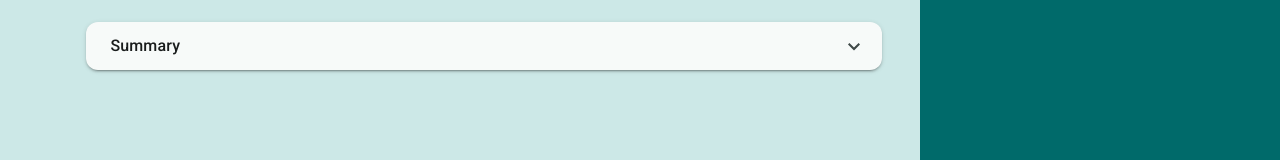
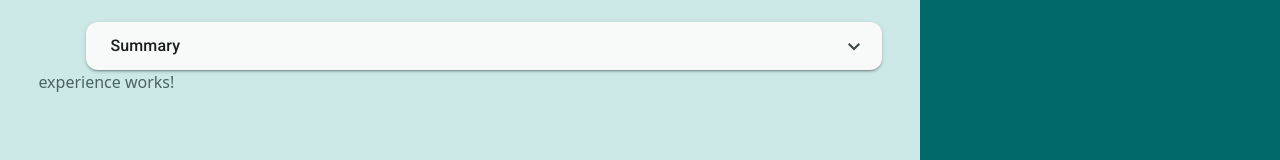
Before and after one commit to Luk33374/CV-app, an Angular app: page / in a window 1280 px wide. Shown: the part 154-314 px from the top of the page. Built offline with nearby package versions, Linux system fonts and the light colour scheme.

Commit message:
CREATE: experience component

```diff
--- a/src/app/app.html
+++ b/src/app/app.html
@@ -2,6 +2,7 @@
   <mat-drawer-content>
     <app-heading />
     <app-summary />
+    <app-experience />
   </mat-drawer-content>
   <mat-drawer mode="side" position="end" opened><pre>Drawer content</pre></mat-drawer>
 </mat-drawer-container>
--- a/src/app/app.ts
+++ b/src/app/app.ts
@@ -2,10 +2,11 @@ import { Component, signal } from '@angular/core';
 import { MatSidenavModule } from '@angular/material/sidenav';
 import { Heading } from './main-content/heading/heading';
 import { Summary } from './main-content/summary/summary';
+import { Experience } from './main-content/experience/experience';
 
 @Component({
   selector: 'app-root',
-  imports: [MatSidenavModule, Heading, Summary],
+  imports: [MatSidenavModule, Heading, Summary, Experience],
   templateUrl: './app.html',
   styleUrl: './app.scss',
 })
--- /dev/null
+++ b/src/app/main-content/experience/experience.html
@@ -0,0 +1 @@
+<p>experience works!</p>
```
Also changed, not shown: src/app/main-content/experience/experience.ts (added, +9 -0 lines), src/app/main-content/experience/experience.scss (added), 1 other file (tests, documents, lock files or other folders).
